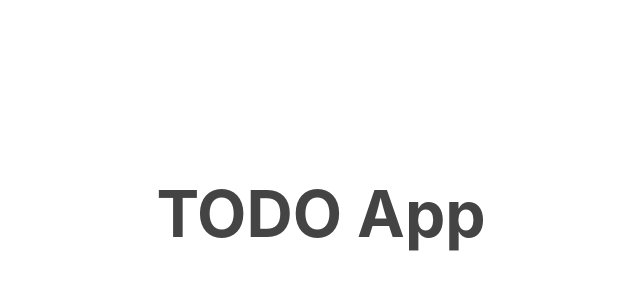
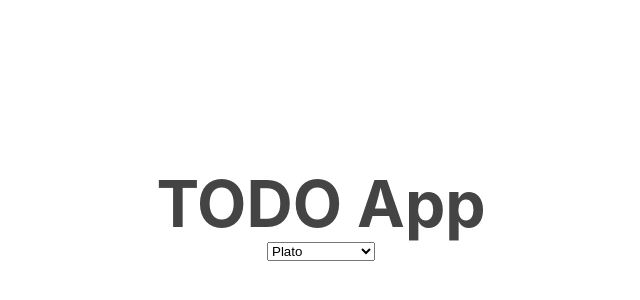
Before and after one commit to gvngco/daniel-nobusada-technical-assessment, a Next.js app: page / in a window 1280 px wide. Shown: the part 186-486 px from the top of the page, without its empty margins (319-959 px from the left). Built offline with nearby package versions, Linux system fonts and the light colour scheme.

Commit message:
wip: context api almost working. working to mitigate a reducer misundersanding

```diff
--- /dev/null
+++ b/components/Dropdown/Dropdown.tsx
@@ -0,0 +1,27 @@
+import React, { useState } from 'react'
+
+type DropdownProps = {
+    users: Array<string>,
+    setSelectedUser: (user: string) => void
+}
+
+const DropdownTodo = (props: DropdownProps) => {
+  const handleChange = (e: React.ChangeEvent<HTMLSelectElement>) => {
+    props.setSelectedUser(e.target.value);
+  }
+
+  return (
+    <div>
+      <select onChange={handleChange}>
+        <option value="default" disabled hidden>Select an user</option>
+        {props.users.map((user) => (
+          <option key={user} value={user}>
+            {user}
+          </option>
+        ))}
+      </select>
+    </div>
+  )
+}
+
+export default DropdownTodo
--- /dev/null
+++ b/components/Todo.tsx
@@ -0,0 +1,43 @@
+'use client'
+
+import React, { useEffect, useState } from 'react'
+import DropdownTodo from './Dropdown/Dropdown';
+import { mockUsers } from '../mock/mocks';
+import TodoUserList from './TodoList/TodoUserList';
+import { useTodo } from './context/Hooks';
+import TodoItem from './TodoItem/TodoItem';
+
+type TodoProps = {}
+
+const Todo = (props: TodoProps) => {
+  const [selectedUser, setSelectedUser] = useState<string | null>(null);
+  const { todoItems } = useTodo();
+
+  // TODO: guarantee that relevant data is being caught from the selector
+
+  return (
+    <div>
+      <DropdownTodo
+        users={mockUsers}
+        setSelectedUser={setSelectedUser}
+      />
+      {
+        todoItems?.items.length === 0 && (
+          <div>
+            {
+              todoItems.items.map((i) => (
+                <TodoItem
+                  key={i.id}
+                  item={i}
+                  selectedUser={todoItems.userId}
+                />
+              ))
+            }
+          </div>
+        )
+      }
+    </div>
+  )
+}
+
+export default Todo
--- /dev/null
+++ b/components/TodoItem/TodoItem.tsx
@@ -0,0 +1,64 @@
+import React from 'react'
+import { useTodo } from '../context/Hooks'
+
+type TodoItemProps = {
+  item: Todo,
+  selectedUser: string,
+}
+
+const TodoItem = ({ item, selectedUser}: TodoItemProps) => {
+  const [ inputValue, setInputValue ] = React.useState<string>('')
+  const { addTodo } = useTodo()
+  const handleInputValue = (e: React.ChangeEvent<HTMLInputElement>) => {
+    setInputValue(e.target.value)
+  }
+  const handleEnterButton = (e: React.KeyboardEvent<HTMLInputElement>) => {
+    if (e.key === 'Enter') {
+      e.preventDefault()
+    }
+  }
+  const handleToggle = () => {}
+  const addNewTodo = () => {
+    if (inputValue) {
+      addTodo()
+      setInputValue('')
+    }
+  }
+
+  return (
+    <div onClick={handleToggle}>
+      <p>{ item.value }</p>
+      <div>
+        {
+          item.completed && (
+            <p>Completed</p>
+          )
+        }
+        <input
+          type='text'
+          name='item'
+          autoComplete='off'
+          placeholder='Create a new todo :)'
+          onChange={handleInputValue}
+          onKeyUp={handleEnterButton}
+          />
+        <button
+          type='submit'
+          value='Add'
+          onClick={onClickAdd}
+        >
+          Add
+        </button>
+        <button
+          type='button'
+          value='Delete'
+          onClick={onClickDelete}
+        >
+          Delete
+        </button>
+     </div>
+    </div>
+  )
+}
+
+export default TodoItem
--- /dev/null
+++ b/components/TodoList/TodoUserList.tsx
@@ -0,0 +1,24 @@
+import React from 'react'
+
+type Props = {
+  items: Todo[],
+  onClick: (e: React.MouseEvent<HTMLButtonElement>) => void
+}
+
+const TodoList = ({items, onClick}: Props) => {
+  return (
+    <div>
+      {items && items.map((item) => (
+        <div key={item.id}>
+          <p>{item.value}</p>
+        </div>
+      ))}
+      <div>
+        <input type='text' name='item' />
+        <button type='submit' value='Add' onClick={onClick} />
+      </div>
+    </div>
+  )
+}
+
+export default TodoList
--- /dev/null
+++ b/components/context/Actions.tsx
@@ -0,0 +1,10 @@
+export type Actions =
+  | { type: 'ADD_TODO_ITEM'; payload: UserTodos }
+  | { type: 'DELETE_TODO_ITEM'; payload: number }
+  | { type: 'TOGGLE_TODO_ITEM'; payload: number }
+
+export const ActionTypes = {
+  ADD_TODO_ITEM: 'ADD_TODO_ITEM',
+  DELETE_TODO_ITEM: 'DELETE_TODO_ITEM',
+  TOGGLE_TODO_ITEM: 'TOGGLE_TODO_ITEM',
+}
--- /dev/null
+++ b/components/context/Context.tsx
@@ -0,0 +1,67 @@
+import { Context, createContext, useReducer } from 'react';
+import { Actions, ActionTypes } from './Actions';
+
+interface TodoState {
+  todoItems: TodoList;
+}
+
+// TODO: change all todoItmes to an array of UserTodos
+// TODO: all relevant reducer cases: set to localstorage
+// TODO: selector: fetch from localstorage
+
+export const initialState: TodoState = {
+  todoItems: [{userId: '', items: []}],
+};
+
+export const todoReducer = (state: TodoState, action: Actions): TodoState => {
+  switch (action.type) {
+    case ActionTypes.ADD_TODO_ITEM: {
+      const newTodos = action.payload as UserTodos;
+      return {
+        ...state,
+        todoItems: {
+          ...state.todoItems,
+          items: newTodos.items
+        }
+      };
+    }
+
+    case ActionTypes.DELETE_TODO_ITEM:{
+      if(action.payload === undefined) return state;
+
+      const todoIdToDelete = action.payload as number;
+
+      return {
+        ...state,
+        todoItems: {
+          userId: state.todoItems.userId,
+          items: state.todoItems.items?.filter((_, index) => index !== todoIdToDelete)
+        },
+      };
+    }
+
+    case ActionTypes.TOGGLE_TODO_ITEM: {
+      const todoIdxToToggle = action.payload as number;
+      const updatedItems = {
+        ...state.todoItems.items,
+        [todoIdxToToggle]: {
+          ...state.todoItems.items[todoIdxToToggle],
+          completed: !state.todoItems.items[todoIdxToToggle].completed
+        }
+      }
+      return {
+        ...state,
+        todoItems: {
+          userId : state.todoItems.userId,
+          items : updatedItems
+        }
+      };
+    }
+
+    default: {
+      return state;
+    }
+  }
+};
+
+export const TodoContext: Context<TodoState | any> = createContext(initialState);
--- /dev/null
+++ b/components/context/Hooks.tsx
@@ -0,0 +1,12 @@
+import { useContext } from "react";
+import { TodoContext } from "./Context";
+
+export const useTodo = (): any => {
+  const context = useContext(TodoContext);
+
+  if (context === undefined) {
+    throw new Error('useTodo must be used within a TodoProvider');
+  }
+
+  return context;
+};
--- /dev/null
+++ b/components/context/Provider.tsx
@@ -0,0 +1,48 @@
+import { FC, useReducer } from "react";
+import { todoReducer, initialState, TodoContext } from "./Context";
+
+interface TodoProviderProps {
+  children: React.ReactNode;
+}
+
+export const TodoProvider: React.FC<TodoProviderProps> = (props) => {
+  const [_, dispatch] = useReducer(todoReducer, initialState);
+
+  const addTodo = (todo: string, userId : string): any =>dispatch({
+      type: 'ADD_TODO_ITEM',
+      payload: {
+        userId: userId,
+        items: [
+          {
+          id: new Date().getTime().toString(),
+          value: todo,
+          completed: false
+          }
+        ]
+      },
+    });
+
+  const deleteTodo = (id: number): void => dispatch({
+    type: 'DELETE_TODO_ITEM',
+    payload: id
+  });
+
+  const toggleTodo = (id: number): any => dispatch({
+    type: 'TOGGLE_TODO_ITEM',
+    payload: id
+  });
+
+  return (
+    <TodoContext.Provider
+      value={{ addTodo, deleteTodo, toggleTodo}}
+      //@ts-ignore !IMPORTANT! This ignore is voluntary, it's just to avoid the error for passing on context props
+      {...props}
+    >
+      {props.children}
+    </TodoContext.Provider>
+  );
+};
+
+const TodoContextProvider: React.FC<TodoProviderProps> = ({ children }) => <TodoProvider>{children}</TodoProvider>
+
+export default TodoContextProvider
--- /dev/null
+++ b/mock/mocks.js
@@ -0,0 +1 @@
+export const mockUsers = ["Plato", "Aristotle", "Descartes", "Kant"];
--- a/pages/_app.tsx
+++ b/pages/_app.tsx
@@ -1,8 +1,13 @@
 import '../styles/globals.css'
 import type { AppProps } from 'next/app'
+import TodoProvider from '../components/context/Provider'
 
 function MyApp({ Component, pageProps }: AppProps) {
-  return <Component {...pageProps} />
+  return (
+    <TodoProvider>
+      <Component {...pageProps} />
+    </TodoProvider>
+  )
 }
 
 export default MyApp
--- a/pages/index.tsx
+++ b/pages/index.tsx
@@ -1,6 +1,7 @@
 import type { NextPage } from 'next'
 import Head from 'next/head'
 import styles from '../styles/Home.module.css'
+import Todo from '../components/Todo'
 
 const Home: NextPage = () => {
   return (
@@ -16,7 +17,7 @@ const Home: NextPage = () => {
           TODO App
         </h1>
 
-        {/* The Form should go here */}
+        <Todo />
 
       </main>
     </div>
--- a/types.d.ts
+++ b/types.d.ts
@@ -1,6 +1,7 @@
 type Todo = {
 	id?: string;
 	value: string;
+  completed: boolean
 };
 
 type UserTodos = {
```
Also changed, not shown: 1 other file (tests, documents, lock files or other folders).
